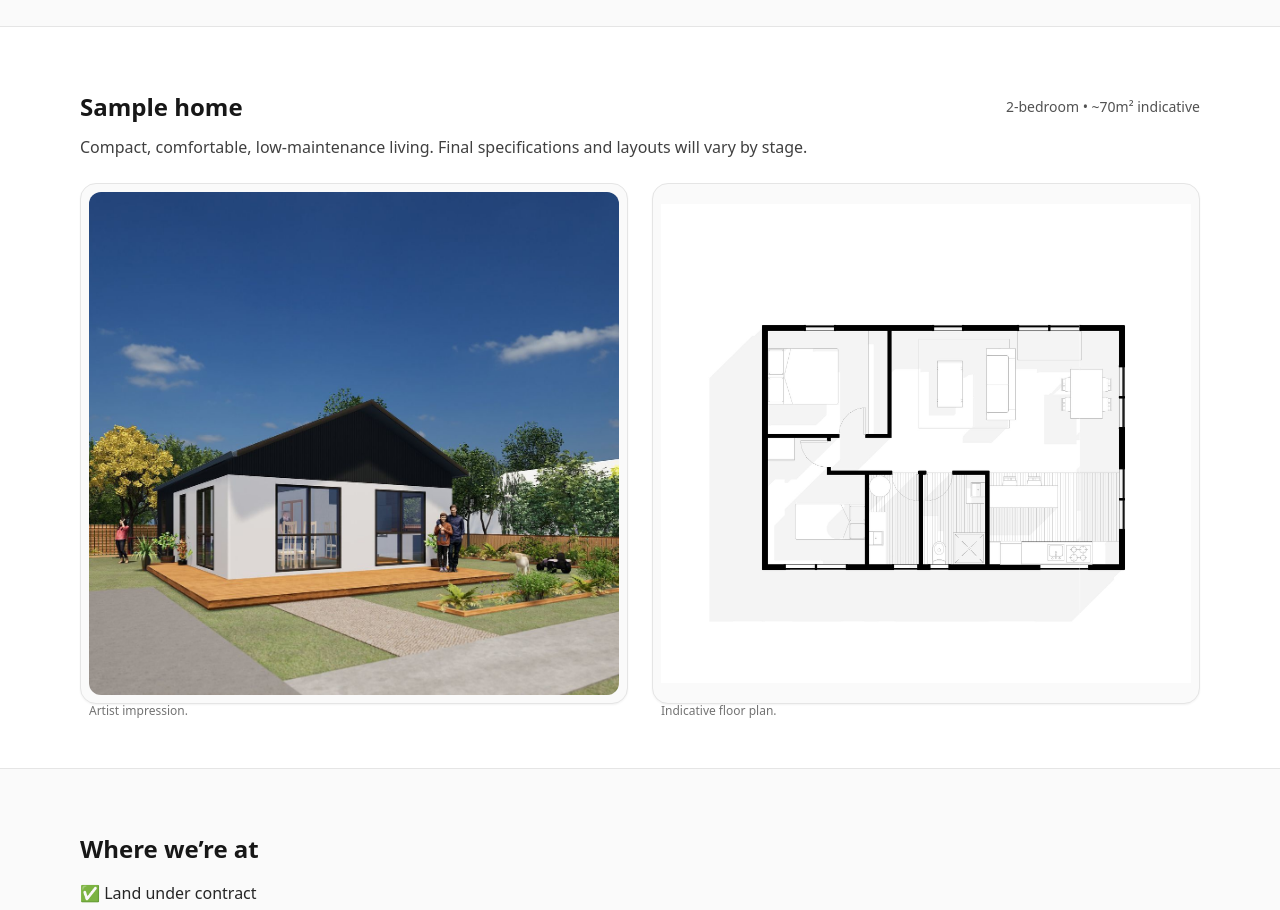
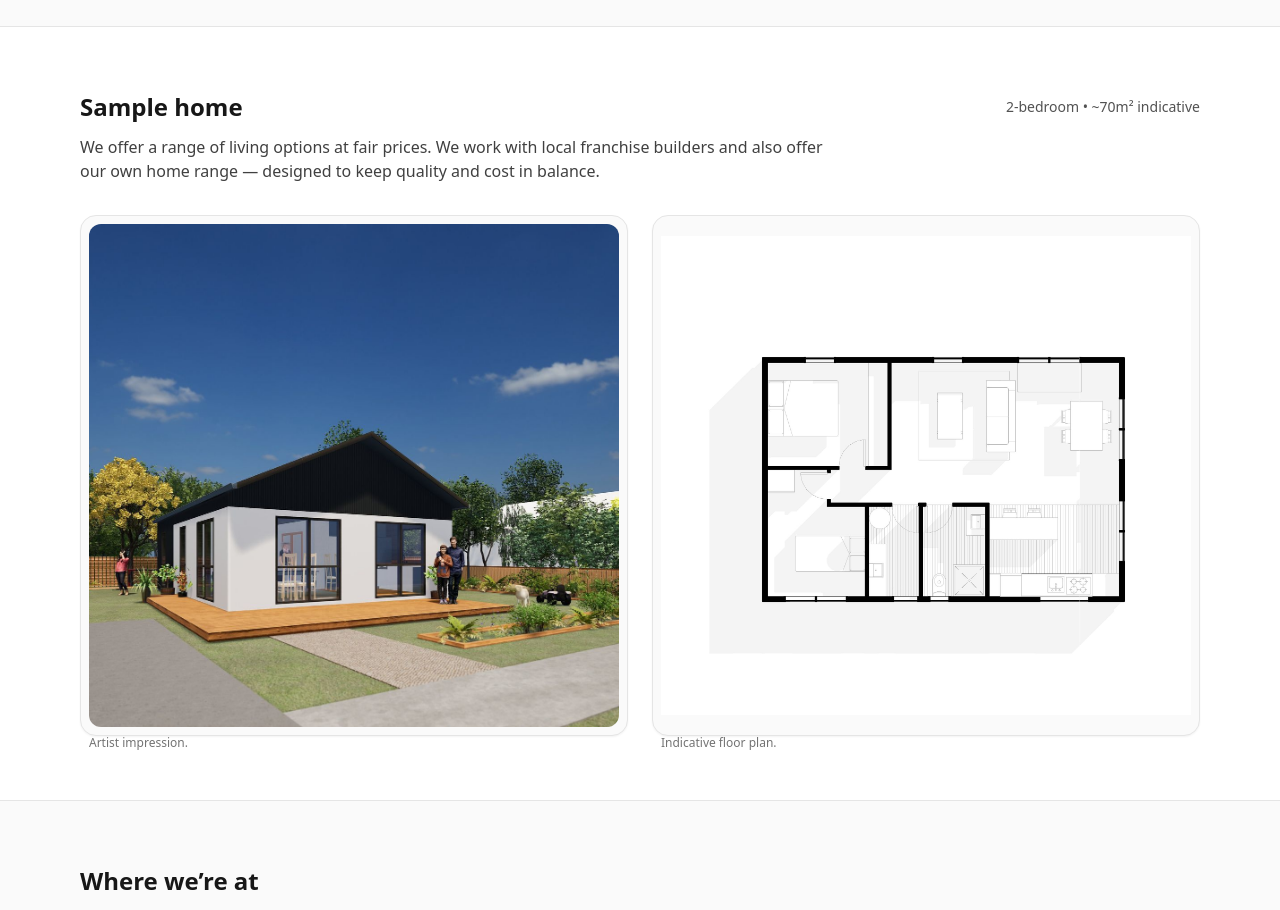
Before and after one commit to Ermyl/Club55draft02, a plain HTML site: page index.html in a window 1280 px wide. Shown: the part 3280-4190 px from the top of the page. Drawn offline with nearby package versions, Linux system fonts and the light colour scheme.

Commit message:
Update index.html

```diff
--- a/index.html
+++ b/index.html
@@ -273,18 +273,26 @@
 <!-- SAMPLE HOME -->
 <section id="sample" class="border-t border-neutral-200 bg-white py-16">
   <div class="mx-auto max-w-6xl px-4">
-      <div class="flex items-center justify-between gap-3">
+
+    <!-- Heading and details -->
+    <div class="flex flex-wrap items-center justify-between gap-3">
       <h2 class="text-2xl font-bold">Sample home</h2>
       <span class="text-sm text-neutral-600">2-bedroom • ~70m² indicative</span>
     </div>
+
+    <!-- Updated text -->
     <p class="mt-3 max-w-3xl text-neutral-700">
-        Compact, comfortable, low-maintenance living. Final specifications and layouts will vary by stage.
+      We offer a range of living options at fair prices.
+      We work with local franchise builders and also offer our own home range — designed to keep quality and cost in balance.
     </p>
-      <div class="mt-6 grid gap-6 md:grid-cols-2">
+
+    <!-- Images -->
+    <div class="mt-8 grid gap-6 md:grid-cols-2">
       <figure class="rounded-2xl border border-neutral-200 bg-neutral-50 p-2 shadow-sm">
         <img src="./sample-exterior.jpg" alt="Artist impression of a sample 2-bedroom home" class="w-full h-full object-cover rounded-xl">
         <figcaption class="mt-2 text-xs text-neutral-500">Artist impression.</figcaption>
       </figure>
+
       <figure class="rounded-2xl border border-neutral-200 bg-neutral-50 p-2 shadow-sm">
         <img src="./sample-floorplan.jpg" alt="Indicative floor plan of the sample 2-bedroom home" class="w-full h-full object-contain rounded-xl">
         <figcaption class="mt-2 text-xs text-neutral-500">Indicative floor plan.</figcaption>
@@ -292,6 +300,7 @@
     </div>
   </div>
 </section>
+
 
     <!-- STATUS -->
   <section id="status" class="border-t border-neutral-200 bg-neutral-50 py-16">
```
Lines whose indentation alone changed are shown as unchanged.
